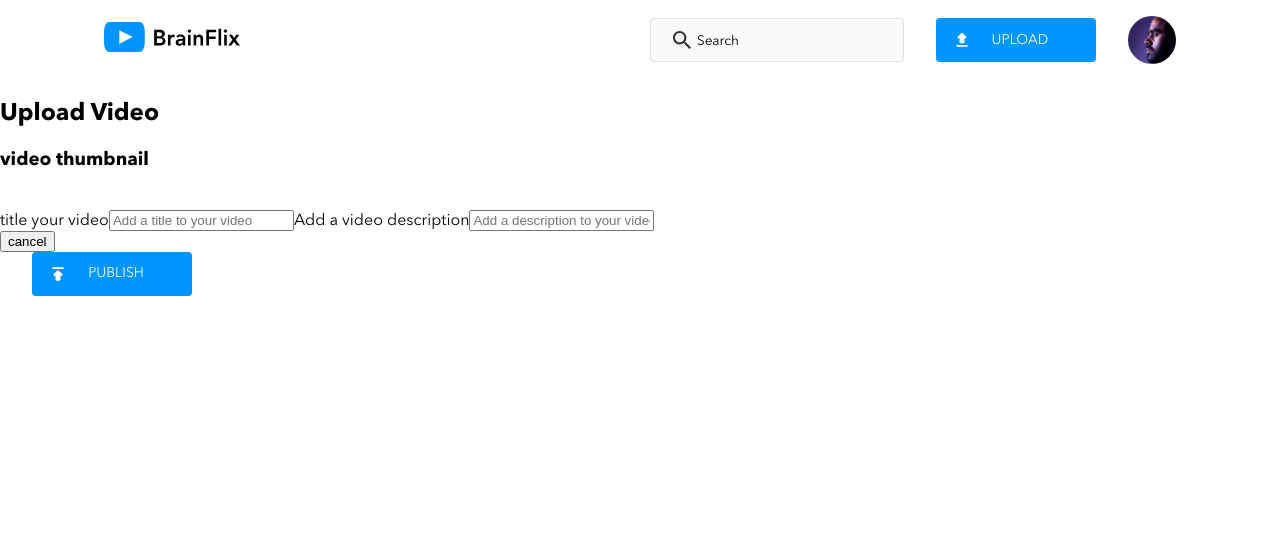
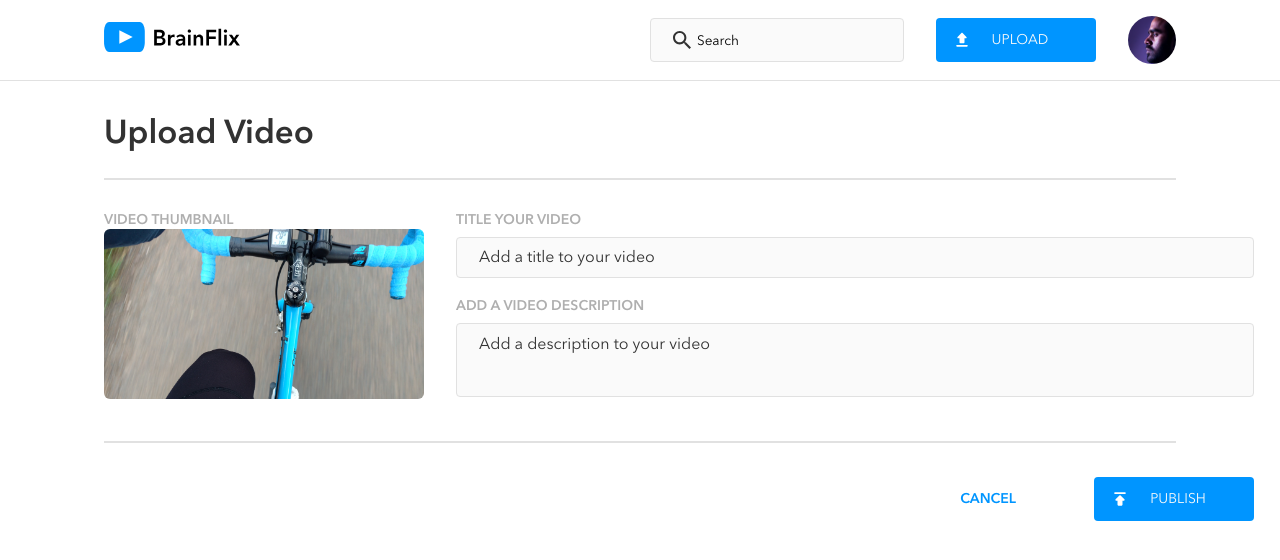
Before and after one commit to Bardia30/bardia-dehbasti-brainflix, a React (Create React App) app: page /upload in a window 1280 px wide. Shown: the top 560 px of the page. Built offline with nearby package versions, Linux system fonts and the light colour scheme.

Commit message:
added styling for desktop of upload page

```diff
--- /dev/null
+++ b/src/components/MainComponents/VideoUploadComponents/UploadForm.jsx
@@ -0,0 +1,30 @@
+import React from 'react';
+import Upload from '../../HeaderComponents/Upload';
+import publishIcon from '../../../assets/Icons/publish.svg';
+
+function UploadForm() {
+  return (
+    <form className='upload-form'>
+        <div className='upload-form__labels-and-inputs'>
+            <label className='upload-form__label' htmlFor="videoTitle">title your video</label>
+            <input className='upload-form__input' name='videoTitle' type="text" placeholder='Add a title to your video'/>
+            <label className='upload-form__label upload-form__label--high-pad' htmlFor="videoDescription">Add a video description</label>
+            <textarea className='upload-form__input upload-form__input--description' type="text" name="videoDescription" placeholder='Add a description to your video'/>
+        </div>
+
+        <div className='buttons-section'>
+            <button className='buttons-section__cancel-cta'>cancel</button>
+            <Upload
+            classUpload="navbar__upload-section publish-button"
+            classImg="navbar__upload-icon"
+            classText="navbar__upload-text"
+            icon={publishIcon}
+            alt="publish-icon"
+            text="publish"
+            />
+        </div>
+        </form>
+  )
+}
+
+export default UploadForm
--- /dev/null
+++ b/src/components/MainComponents/VideoUploadComponents/UploadSectionLeft.jsx
@@ -0,0 +1,13 @@
+import React from 'react';
+import uploadImg from '../../../assets/Images/Upload-video-preview.jpg';
+
+function UploadSectionLeft() {
+  return (
+    <section className='upload-section__left'>
+        <h3 className='upload-section__title'>video thumbnail</h3>
+        <img className='upload-section__thumbnail' src={uploadImg} alt="bicycle-thumbnail" />
+    </section>
+  )
+}
+
+export default UploadSectionLeft
--- /dev/null
+++ b/src/components/MainComponents/VideoUploadComponents/VideoUpload.scss
@@ -0,0 +1,110 @@
+@use '../../../styles/partials/mixins' as*;
+@use '../../../styles/partials/variables' as*;
+
+
+.upload-page {
+    padding: 2rem 6.5rem;
+    border-top: $input-border;
+    &__title{
+        @include font($size:2.0625rem, $weight:600);
+        line-height: 2.75rem;
+        margin:0;
+        padding-bottom:1.325rem;
+    }
+}
+
+.upload-section {
+    padding-top: 2rem;
+    border-top: $divider;
+    border-bottom: $divider;
+    @include flex;
+    column-gap: 2rem;
+    &__title{
+        text-transform: uppercase;
+        @include font($weight:600, $color:$secondary-text-color);
+        margin: 0;
+        @include tablet{
+            font-size:0.875rem;
+        }
+    }
+    &__thumbnail{
+        width:20rem;
+        border-radius: 6px;
+    }
+}
+
+
+.upload-form {
+    display: flex;
+    flex-direction: column;
+    &__labels-and-inputs{
+        @include flex($direction:column);
+    }
+    &__label {
+        text-transform: uppercase;
+        @include font($weight:600, $color:$secondary-text-color);
+        margin: 0;
+        @include tablet{
+            font-size:0.875rem;
+        }
+        &--high-pad{
+            padding-top:1.25rem;
+        }
+    }
+    &__input{
+        margin-left:0 ;
+        @include flex($align:flex-start);
+        border: $input-border;
+        border-radius: 4px;
+        padding: 0.75rem 1.375rem;
+        width: 15rem;
+        height: 6rem;
+        margin-bottom:1.25rem;
+        margin-top:0.5rem;
+        background-color: $form-background;
+        transition: $transition;
+        &:focus-within{
+            border: $input-focus-border;
+        }
+        @include tablet{
+            width: 26.5rem;
+            margin-right:2rem;
+            height: auto;
+            align-items: center;
+            margin-bottom: 0;
+        }
+        @include desktop{
+            margin-right: 0;
+            width: 47rem;
+        }
+        &::placeholder{
+            @include font;
+
+        }
+        &--description{
+            height:3rem;
+            resize:none;
+        }
+    }
+}
+
+.buttons-section{
+    display:flex;
+    align-self: flex-end;
+    position: relative;
+    top:5rem;
+    &__cancel-cta{
+        border:none;
+        background:$primary-background;
+        text-transform: uppercase;
+        @include font($size:0.875rem, $color:$primary-cta-color, $weight:600);
+        margin-right:2.5rem;
+    }
+}
+
+
+
+
+.publish-button {
+    margin-right:0;
+}
--- a/src/pages/UploadPage.jsx
+++ b/src/pages/UploadPage.jsx
@@ -1,34 +1,18 @@
 import React from 'react';
-import Upload from '../components/HeaderComponents/Upload';
-import publishIcon from '../assets/Icons/publish.svg';
+import UploadSectionLeft from '../components/MainComponents/VideoUploadComponents/UploadSectionLeft';
+import UploadForm from '../components/MainComponents/VideoUploadComponents/UploadForm';
+import '../components/MainComponents/VideoUploadComponents/VideoUpload.scss';
+
 
 function UploadPage() {
   return (
     <section className='upload-page'>
         <h1 className='upload-page__title'>Upload Video</h1>
         <div className='upload-section'>
-          <section className='upload-section__left'>
-            <h3 className='upload-section__title'>video thumbnail</h3>
-            <img src="" alt="" />
-          </section>
-          <form className='upload-form'>
-            <label className='upload-form__label' htmlFor="videoTitle">title your video</label>
-            <input name='videoTitle' type="text" placeholder='Add a title to your video'/>
-            <label className='upload-form__label' htmlFor="videoDescription">Add a video description</label>
-            <input type="text" name="videoDescription" placeholder='Add a description to your video'/>
-          </form>
+          <UploadSectionLeft />
+          <UploadForm />
         </div>
-        <div className='buttons-section'>
-          <button className='buttons-section__cancel-cta'>cancel</button>
-          <Upload
-            classUpload="navbar__upload-section"
-            classImg="navbar__upload-icon"
-            classText="navbar__upload-text"
-            icon={publishIcon}
-            alt="publish-icon"
-            text="publish"
-          />
-        </div>
+
     </section>
   )
 }
```
